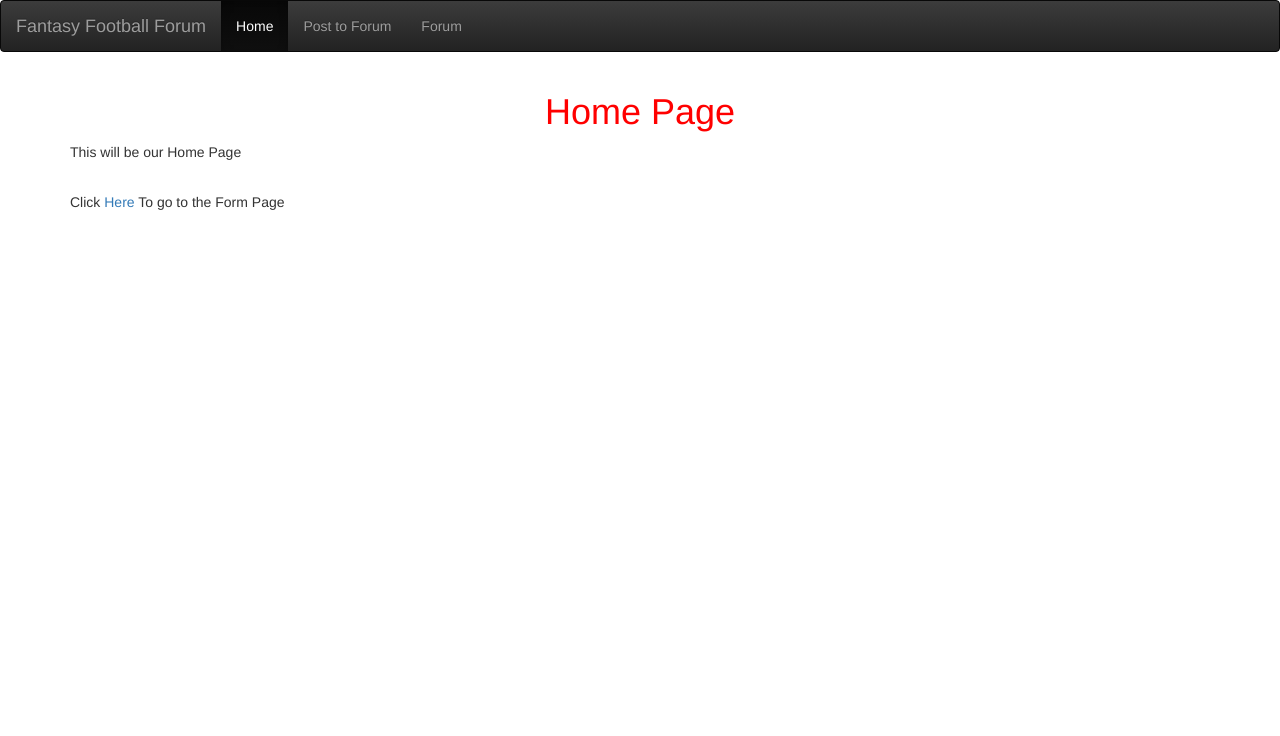
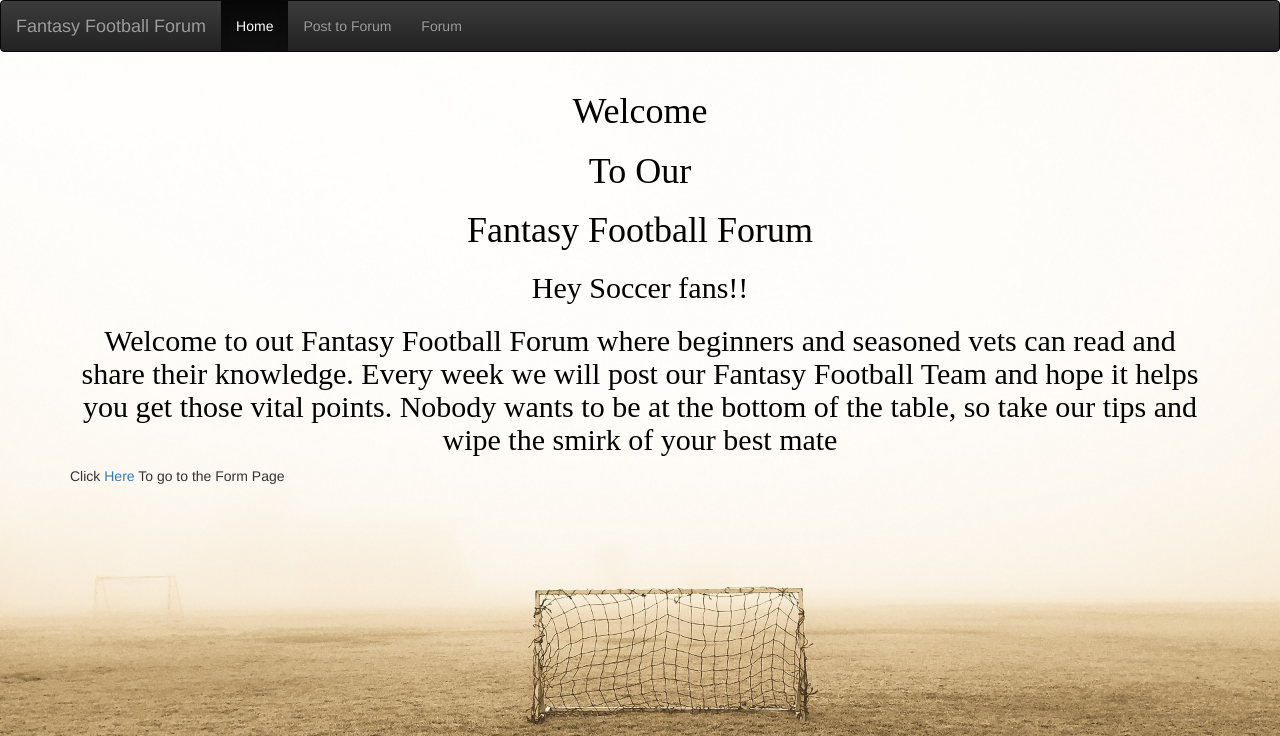
Before and after one commit to moranpatrick/data-rep-project, a Flask app: page / in a window 1280 px wide. Shown: the top 736 px of the page. Run offline with Flask 2, Linux system fonts and the light colour scheme; some libraries are stand-ins or nearby versions.

Commit message:
Edited hompage and added background image and css

```diff
--- a/static/homePage.css
+++ b/static/homePage.css
@@ -1,11 +1,19 @@
 /*Custom CSS File for Web App */
+
 h1{
     text-align: center;
-    color: red;
+    color: black;
+    font-family: Algerian;
 }
 
+h2{
+    text-align: center;
+    color: black;
+    font-family: "Times New Roman";
+}
 body{
-
+    background: url(background3.jpeg) no-repeat;
+    background-size: 100%;
 }
 
 div{
@@ -17,6 +25,7 @@ div{
     bottom:0;
     width:100%;
     height:50px;
+    position: fixed;
     background-color: #222;
     border-color: #080808;
     color: white;
--- a/templates/homePage.html
+++ b/templates/homePage.html
@@ -2,10 +2,14 @@
 {% extends "base.html" %}
 {% block content %}
 
-<h1>Home Page</h1>
+<h1>Welcome</h1>
+<h1>To Our</h1>
+<h1>Fantasy Football Forum</h1>
 
-<p>This will be our Home Page</p>
-<br />
+<h2>Hey Soccer fans!! </h2>
+<h2>Welcome to out Fantasy Football Forum where beginners and seasoned vets can read and share their knowledge. Every week we will post our Fantasy Football Team and hope it helps you get those vital points. Nobody wants to be at the bottom of the table, so take our tips and wipe the smirk of your best mate </h2>
+    <div id="container">
+
+    </div>
 <p>Click <a href="/form">Here</a> To go to the Form Page</p>
-
 {% endblock %}
```
Also changed, not shown: static/background2.jpeg (added), static/background3.jpeg (added), static/deserted-1838313.jpeg (added), static/deserted-1838313.jpg (added), static/jersey.jpg (added), static/minisoccer.png (added).
